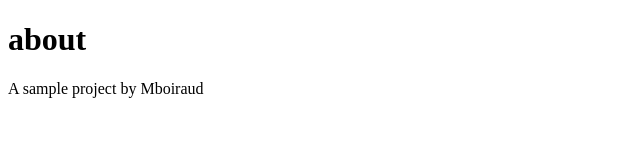
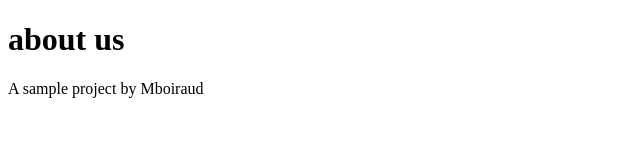
Before and after one commit to Mboiraud/tutogit, a plain HTML site: page about.html in a window 1280 px wide. Shown: the full height of the page, 0-640 px from the left. Drawn offline with Linux system fonts and the light colour scheme.

Commit message:
add about us

```diff
--- a/about.html
+++ b/about.html
@@ -4,7 +4,7 @@
 		<title>About Us</title>
 	</head>
 	<body>
-		<h1>about</h1>
+		<h1>about us</h1>
 		<p>A sample project by Mboiraud</p>
 		<p><a href="http://learnenough.com/git-tutorial"></a>
 	</body>
```
